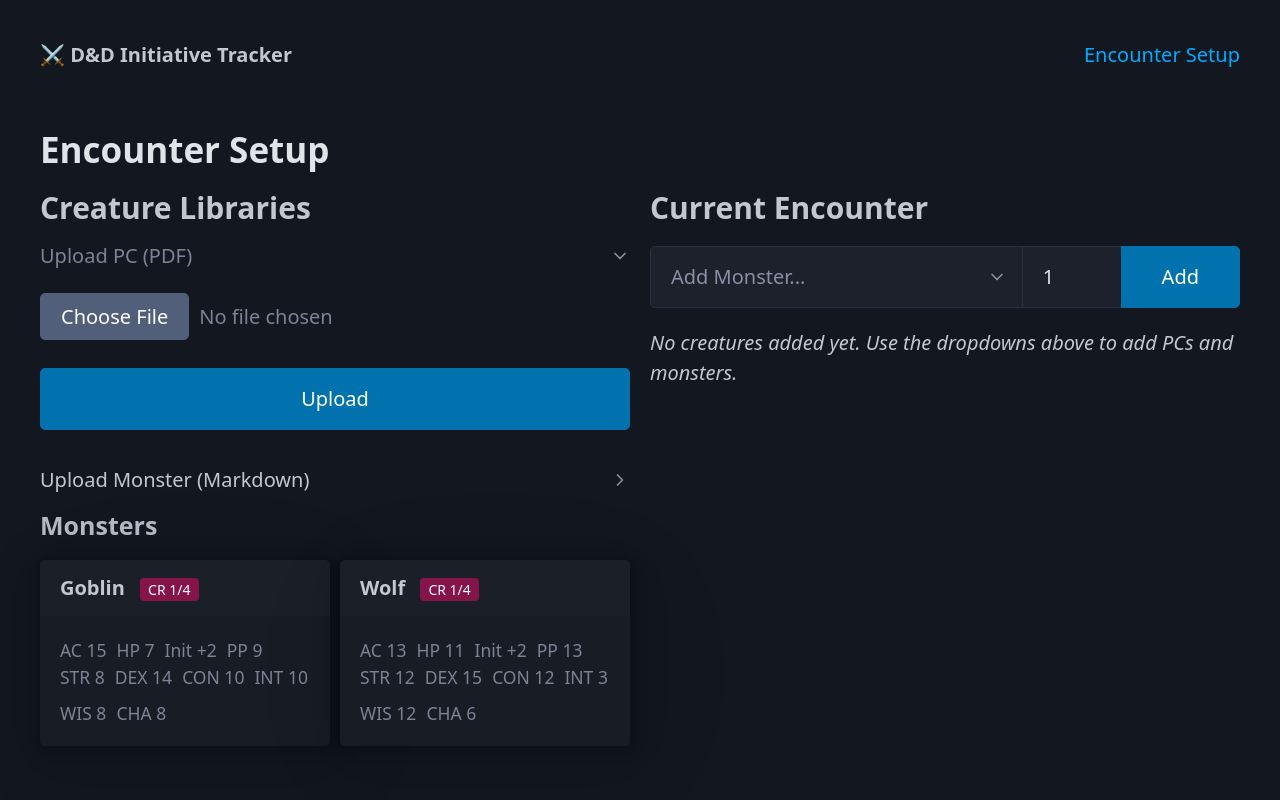
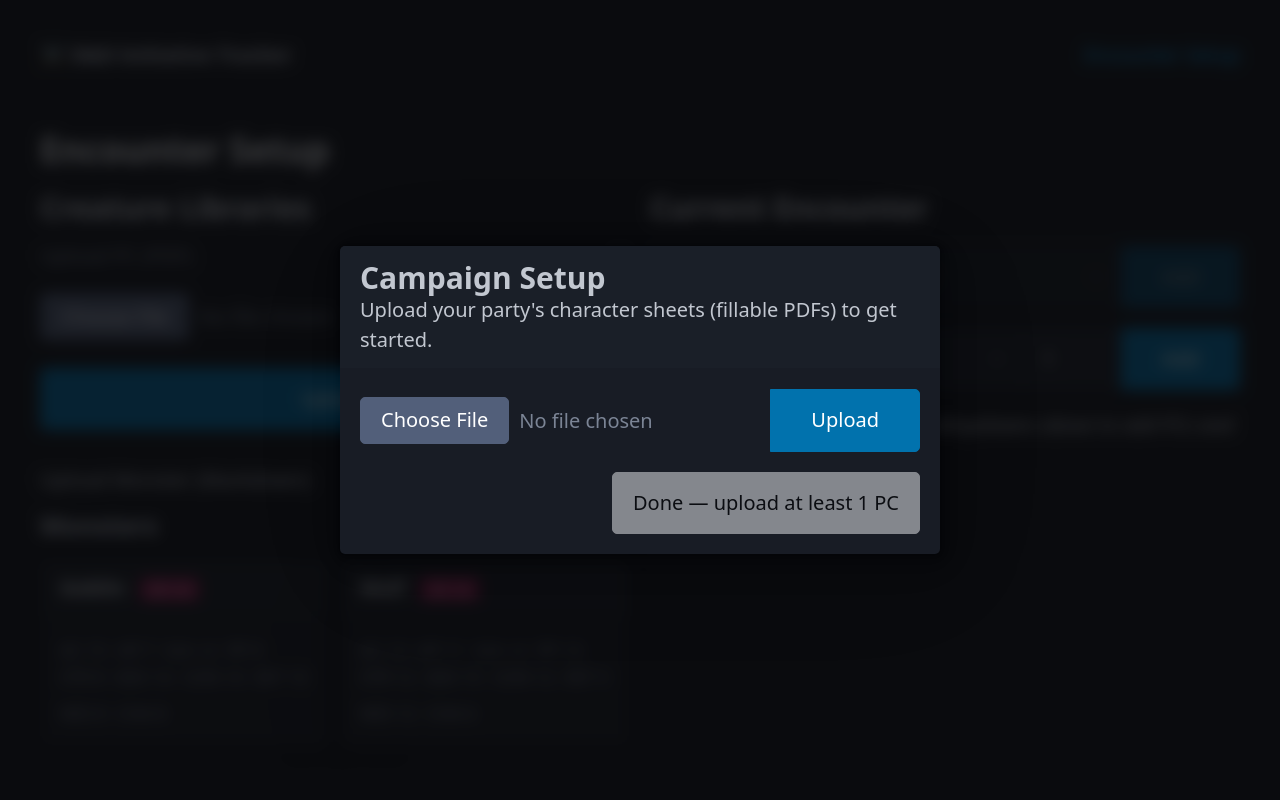
Before and after one commit to ChrCoello/dand_init_tracker, a FastAPI app: page / in a window 1280 px wide. Run offline with FastAPI, Linux system fonts and the light colour scheme; some libraries are stand-ins or nearby versions.

Commit message:
Add campaign setup popup for PC uploads on first launch
When no PCs are loaded, a dialog automatically appears guiding the DM
to upload character sheet PDFs before proceeding to encounter setup.
Also extracts add-creature forms into a reusable partial that always
shows both PC and Monster dropdowns (disabled with helpful text when
libraries are empty).

Co-Authored-By: Claude Opus 4.6 <noreply@anthropic.com>

```diff
--- a/app/templates/encounter/setup.html
+++ b/app/templates/encounter/setup.html
@@ -42,42 +42,15 @@
         <h3>Current Encounter</h3>
 
         <!-- Add from libraries -->
-        {% if pc_library %}
-        <form hx-post="/encounter/add-pc"
-              hx-target="#encounter-creatures"
-              hx-swap="innerHTML">
-            <fieldset role="group">
-                <select name="pc_name" required>
-                    <option value="">Add PC...</option>
-                    {% for name in pc_library %}
-                    <option value="{{ name }}">{{ name }}</option>
-                    {% endfor %}
-                </select>
-                <button type="submit">Add</button>
-            </fieldset>
-        </form>
-        {% endif %}
-
-        {% if monster_library %}
-        <form hx-post="/encounter/add-monster"
-              hx-target="#encounter-creatures"
-              hx-swap="innerHTML">
-            <fieldset role="group">
-                <select name="monster_name" required>
-                    <option value="">Add Monster...</option>
-                    {% for name in monster_library %}
-                    <option value="{{ name }}">{{ name }}</option>
-                    {% endfor %}
-                </select>
-                <input type="number" name="count" value="1" min="1" max="20" style="width:5rem">
-                <button type="submit">Add</button>
-            </fieldset>
-        </form>
-        {% endif %}
+        {% include "partials/add_creature_forms.html" %}
 
         <div id="encounter-creatures">
             {% include "partials/encounter_creatures.html" %}
         </div>
     </div>
 </div>
+
+{% if not pc_library %}
+    {% include "partials/campaign_setup_modal.html" %}
+{% endif %}
 {% endblock %}
--- /dev/null
+++ b/app/templates/partials/add_creature_forms.html
@@ -0,0 +1,30 @@
+<div id="add-creature-forms">
+    <form hx-post="/encounter/add-pc"
+          hx-target="#encounter-creatures"
+          hx-swap="innerHTML">
+        <fieldset role="group">
+            <select name="pc_name" required {% if not pc_library %}disabled{% endif %}>
+                <option value="">{% if pc_library %}Add PC...{% else %}No PCs — upload a PDF first{% endif %}</option>
+                {% for name in pc_library %}
+                <option value="{{ name }}">{{ name }}</option>
+                {% endfor %}
+            </select>
+            <button type="submit" {% if not pc_library %}disabled{% endif %}>Add</button>
+        </fieldset>
+    </form>
+
+    <form hx-post="/encounter/add-monster"
+          hx-target="#encounter-creatures"
+          hx-swap="innerHTML">
+        <fieldset role="group">
+            <select name="monster_name" required {% if not monster_library %}disabled{% endif %}>
+                <option value="">{% if monster_library %}Add Monster...{% else %}No monsters — upload a Markdown file first{% endif %}</option>
+                {% for name in monster_library %}
+                <option value="{{ name }}">{{ name }}</option>
+                {% endfor %}
+            </select>
+            <input type="number" name="count" value="1" min="1" max="20" style="width:5rem">
+            <button type="submit" {% if not monster_library %}disabled{% endif %}>Add</button>
+        </fieldset>
+    </form>
+</div>
--- /dev/null
+++ b/app/templates/partials/campaign_setup_content.html
@@ -0,0 +1,35 @@
+<form hx-post="/creatures/upload-pc-modal"
+      hx-target="#campaign-setup-content"
+      hx-encoding="multipart/form-data"
+      hx-swap="innerHTML">
+    <fieldset role="group">
+        <input type="file" name="file" accept=".pdf" required>
+        <button type="submit">Upload</button>
+    </fieldset>
+</form>
+
+{% if pc_library %}
+<h5>Uploaded PCs</h5>
+{% for name, pc in pc_library.items() %}
+<article>
+    <header>
+        <strong>{{ pc.name }}</strong>
+        <span class="type-badge pc">PC</span>
+    </header>
+    <div class="stat-row">
+        <span>AC {{ pc.armor_class }}</span>
+        <span>HP {{ pc.max_hp }}</span>
+        <span>Init {{ "%+d"|format(pc.initiative_modifier) }}</span>
+        <span>PP {{ pc.passive_perception }}</span>
+    </div>
+</article>
+{% endfor %}
+{% endif %}
+
+<footer style="display:flex;gap:0.5rem;justify-content:flex-end">
+    {% if pc_library %}
+    <a href="/" role="button" class="contrast">Done</a>
+    {% else %}
+    <button disabled class="contrast">Done — upload at least 1 PC</button>
+    {% endif %}
+</footer>
--- /dev/null
+++ b/app/templates/partials/campaign_setup_modal.html
@@ -0,0 +1,12 @@
+<dialog id="campaign-setup-modal" open>
+    <article style="max-width:600px">
+        <header>
+            <h3>Campaign Setup</h3>
+            <p>Upload your party's character sheets (fillable PDFs) to get started.</p>
+        </header>
+
+        <div id="campaign-setup-content">
+            {% include "partials/campaign_setup_content.html" %}
+        </div>
+    </article>
+</dialog>
```
Also changed, not shown: app/routers/creatures.py (+23 -0 lines).
